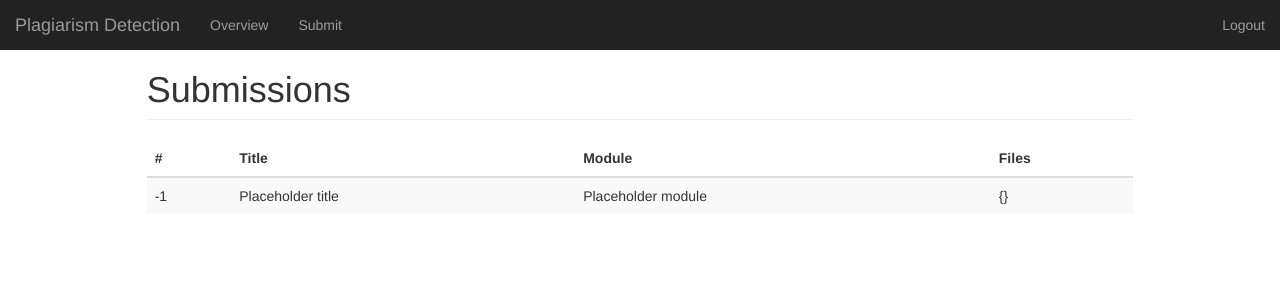
After one commit to darrenswhite/plagiarism-detection-plugin, a Python web app: template server/server/templates/dashboard/student.html in a window 1280 px wide. The commit adds this page. Shown: the top 300 px of the page. Run offline with Jinja, Linux system fonts and the light colour scheme; the template is opened without the code that fills it, so the values that code supplies are empty; some libraries are stand-ins or nearby versions.

Commit message:
Refactored html templates

```diff
--- a/server/server/templates/student_dashboard.html
+++ b/server/server/templates/dashboard/base.html
@@ -20,8 +20,16 @@
                     <span class="icon-bar"></span>
                 </button>
                 <span class="navbar-brand">Plagiarism Detection</span>
+
             </div>
             <div id="navbar" class="navbar-collapse collapse">
+                <ul class="nav navbar-nav navbar-left">
+                    <li>
+                        <a href="{{ url_for('dashboard.overview') }}">Overview</a>
+                    </li>
+                    <li><a href="{{ url_for('dashboard.submit') }}">Submit</a>
+                    </li>
+                </ul>
                 <ul class="nav navbar-nav navbar-right">
                     <li><a>{{ current_user.full_name }}</a></li>
                     <li><a href="{{ url_for('auth.logout') }}">Logout</a></li>
@@ -30,32 +38,6 @@
         </div>
     </nav>
 
-    <div class="container-fluid">
-        <div class="row">
-            <div class="col-sm-8 col-sm-offset-2 col-md-10 col-md-offset-1 main">
-                <h1 class="page-header">Submissions</h1>
-                <div class="table-responsive">
-                    <table class="table table-striped">
-                        <thead>
-                        <tr>
-                            <th>#</th>
-                            <th>Title</th>
-                            <th>Module</th>
-                            <th>Files</th>
-                        </tr>
-                        </thead>
-                        <tbody>
-                        <tr>
-                            <td>-1</td>
-                            <td>Placeholder title</td>
-                            <td>Placeholder module</td>
-                            <td>{}</td>
-                        </tr>
-                        </tbody>
-                    </table>
-                </div>
-            </div>
-        </div>
-    </div>
+    {% block dashboard_content %}{% endblock %}
 
 {% endblock %}
--- /dev/null
+++ b/server/server/templates/dashboard/student.html
@@ -0,0 +1,33 @@
+{% extends "dashboard/base.html" %}
+
+{% block dashboard_content %}
+
+    <div class="container-fluid">
+        <div class="row">
+            <div class="col-sm-8 col-sm-offset-2 col-md-10 col-md-offset-1 main">
+                <h1 class="page-header">Submissions</h1>
+                <div class="table-responsive">
+                    <table class="table table-striped">
+                        <thead>
+                        <tr>
+                            <th>#</th>
+                            <th>Title</th>
+                            <th>Module</th>
+                            <th>Files</th>
+                        </tr>
+                        </thead>
+                        <tbody>
+                        <tr>
+                            <td>-1</td>
+                            <td>Placeholder title</td>
+                            <td>Placeholder module</td>
+                            <td>{}</td>
+                        </tr>
+                        </tbody>
+                    </table>
+                </div>
+            </div>
+        </div>
+    </div>
+
+{% endblock %}
```
Also changed, not shown: server/server/dashboard/views.py (+12 -4 lines), server/server/templates/dashboard/staff.html (added, +33 -0 lines), server/server/templates/dashboard/submit.html (added, +14 -0 lines), server/server/templates/staff_dashboard.html (deleted, +0 -14 lines).
